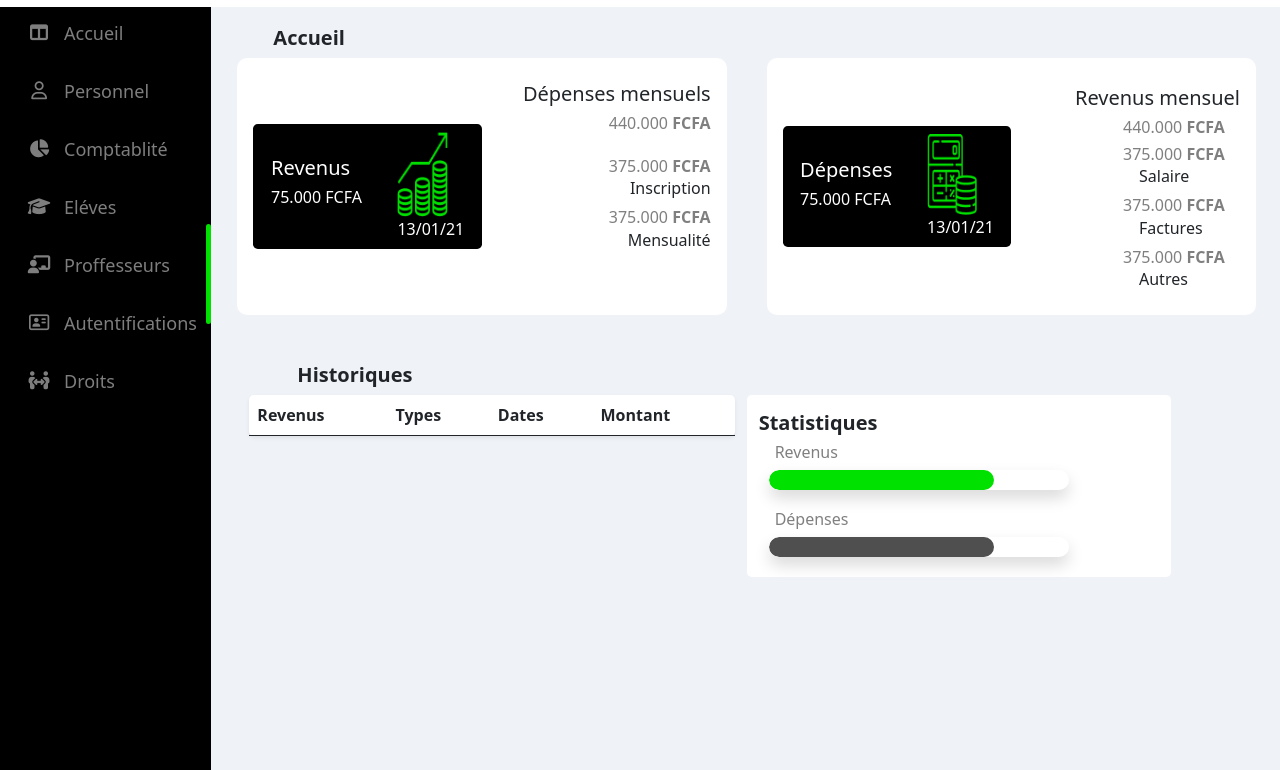
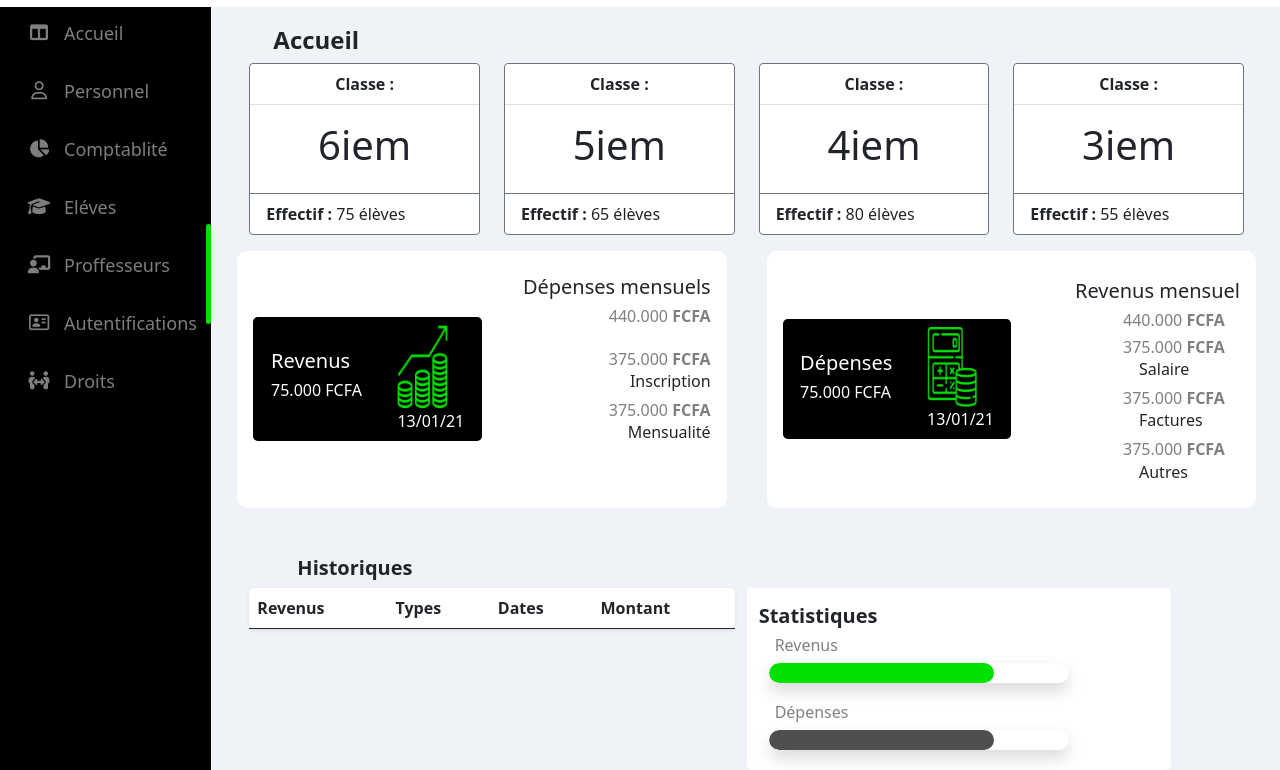
Before and after one commit to mbayeseck28/validationAtelierJavaScript, a website with bundled scripts: page dist/pages/accueil/acceuil.html in a window 1280 px wide. Shown: the part 70-840 px from the top of the page. Before the commit the page ends 800 px from the top, so only its background shows below. Built offline with nearby package versions, Linux system fonts and the light colour scheme; some packages are replaced by stand-ins of ours.

Commit message:
ajout carte des classes sur accueil

```diff
--- a/dist/pages/accueil/acceuil.css
+++ b/dist/pages/accueil/acceuil.css
@@ -191,7 +191,6 @@ input{
     transform: translateY((-50%));
 }
 
-
 .divProfile{
     background: url(../src/images/Group\ 803.png) no-repeat center center/cover;
     width: 100%;
--- a/dist/pages/accueil/acceuil.html
+++ b/dist/pages/accueil/acceuil.html
@@ -239,7 +239,56 @@
         </div>
         <div class="col-12 col-md-10 mt-5 pt-5">
           <section class="accueil-body">
-            <h5 class="fw-bold ms-5">Accueil</h5>
+            <h4 class="fw-bold ms-5">Accueil</h4>
+
+            <!-- CARTES DES DIFFERENTES CLASSES -->
+            <div class="container-fluid">
+              <div class="row">
+
+                <div class="col-lg-3 col-md-6 col-sm-12">
+                  <div class="card border-secondary mb-3">
+                    <div class="card-header bg-transparent fw-bold text-center">Classe :</div>
+                    <div class="card-body">
+                      <h1 class="card-title text-center">6iem</h1>
+                    </div>
+                    <div class="card-footer bg-transparent border-secondary"><span class="fw-bold">Effectif : </span> 75 élèves</div>
+                  </div>
+                </div>
+
+                <div class="col-lg-3 col-md-6 col-sm-12">
+                  <div class="card border-secondary mb-3">
+                    <div class="card-header bg-transparent fw-bold text-center">Classe :</div>
+                    <div class="card-body">
+                      <h1 class="card-title text-center">5iem</h1>
+                    </div>
+                    <div class="card-footer bg-transparent border-secondary"><span class="fw-bold">Effectif : </span> 65 élèves</div>
+                  </div>
+                </div>
+
+                <div class="col-lg-3 col-md-6 col-sm-12">
+                  <div class="card border-secondary mb-3">
+                    <div class="card-header bg-transparent fw-bold text-center">Classe :</div>
+                    <div class="card-body">
+                      <h1 class="card-title text-center">4iem</h1>
+                    </div>
+                    <div class="card-footer bg-transparent border-secondary"><span class="fw-bold">Effectif : </span> 80 élèves</div>
+                  </div>
+                </div>
+
+                <div class="col-lg-3 col-md-6 col-sm-12">
+                  <div class="card border-secondary mb-3">
+                    <div class="card-header bg-transparent fw-bold text-center">Classe :</div>
+                    <div class="card-body">
+                      <h1 class="card-title text-center">3iem</h1>
+                    </div>
+                    <div class="card-footer bg-transparent border-secondary"><span class="fw-bold">Effectif : </span> 55 élèves</div>
+                  </div>
+                </div>
+
+              </div>
+            </div>
+
+
             <div class="container-fluid">
               <div class="row d-flex flex-wrap gap-4 gy-3">
                 <div
```
